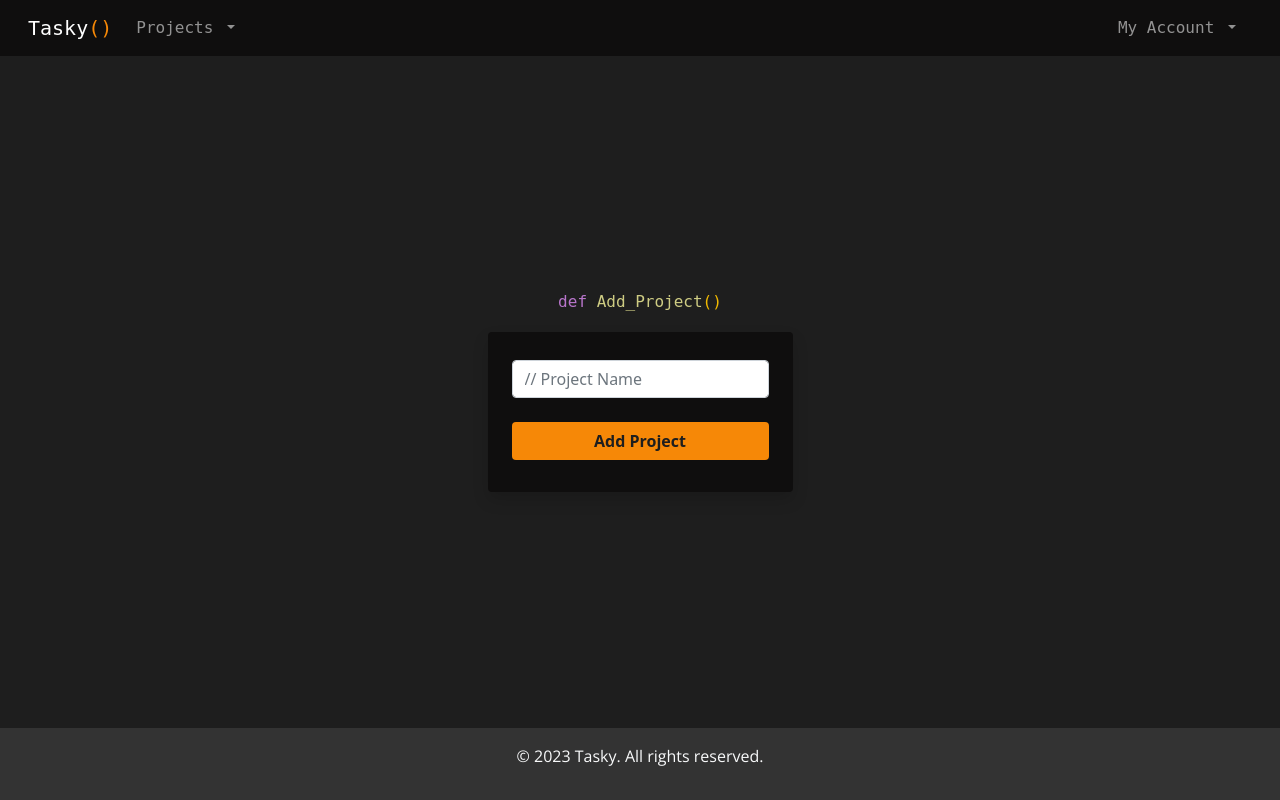
After one commit to mateoguevaraa/tasky-app, a Flask app: page /add-proyect in a window 1280 px wide. The commit adds this page. Run offline with Flask 3, Linux system fonts and the light colour scheme; the visitor is signed in with stand-in values (Sample User, id 1); some libraries are stand-ins or nearby versions.

Commit message:
listo el dashboard y el add project logic

```diff
--- a/app.py
+++ b/app.py
@@ -1,5 +1,3 @@
-# pylint: disable=E1101
-
 from config import GOOGLE_RECAPTCHA_API_KEY, GOOGLE_RECAPTCHA_SITE_KEY, Tasky_secret_key
 from datetime import datetime
 from email_validator import validate_email, EmailNotValidError
@@ -54,7 +52,7 @@ class Project(db.Model):
 
     id = db.Column(db.Integer, primary_key=True)
     user_id = db.Column(db.Integer, db.ForeignKey('users.id'), nullable=False)
-    name = db.Column(db.String(100), nullable=False)
+    name = db.Column(db.String(25), nullable=False)
     tasks = db.relationship('Task', backref='projects', lazy=True)
 
 class Task(db.Model):
@@ -117,6 +115,64 @@ def home():
         username=current_user.username
         return render_template("dashboard.html", projects=projects, username=username)
 
+
+@app.route("/edit-task", methods=["GET", "POST", "DELETE"])
+@login_required
+def edit():
+    if request.method == "POST":
+        pass
+    else:
+        return render_template("dashboard2.html", projects=projects, username=username)
+
+@app.route("/add-proyect", methods=["GET", "POST"])
+@login_required
+def add_project():
+    if request.method == "POST":
+        project_name = request.form.get('project')
+
+        if not project_name:
+            flash('Project cannot be empty.', 'input_error')
+            return redirect(url_for('register'))
+
+        if len(project_name) > 25:
+            flash('Project name must be less than 25 characters.', 'input_error')
+            return redirect(url_for('register'))
+
+        # Trim leading and trailing spaces
+        trimmed_name = project_name.strip()
+
+        # Check if the name is empty or contains more than one space between words
+        words = trimmed_name.split()
+
+        if len(words) > 1 and any(len(word) == 0 for word in words[1:]):
+            flash('Invalid project name.', 'input_error')
+            return redirect(url_for('add_project'))
+
+        project_name = trimmed_name
+        print(project_name)
+
+        username = session["username"]
+        user_id=User.query.filter_by(username=username).first().id
+        project = Project(user_id=user_id, name=project_name)
+
+        db.session.add(project)
+
+        try:
+            db.session.commit()
+        except IntegrityError as e:
+            db.session.rollback()
+            flash('An error has occured adding the project. Try Again.', 'input_error')
+            return redirect(url_for('add_project'))
+
+        return redirect(url_for('home'))
+
+    else:
+        return render_template("add-project.html")
+
+
+
+
+
 @app.route("/", methods=["GET", "POST"])
 def index():
     if "username" in session:
@@ -161,7 +217,10 @@ def login():
                 flash('User does not exist. Please <a href="/register" style="color:inherit;">register</a>.', 'error')
                 return redirect(url_for('login'))
     else:
-        return render_template("login.html")
+        if "username" in session:
+            return redirect(url_for('home'))
+        else:
+            return render_template("login.html")
 
 @app.route("/register", methods=["GET", "POST"])
 def register():
@@ -197,6 +256,10 @@ def register():
             return redirect(url_for('register'))
 
         # Handling invalid Password input
+
+        if ' ' in password:
+            flash('Invalid Password.', 'password_error')
+            return redirect(url_for('register'))
 
         if not password or len(password) < 5 or len(password) > 20:
             flash('Invalid Password.', 'password_error')
@@ -261,7 +324,10 @@ def register():
             flash('An unexpected error occured during registration. Try again', 'register_error')
             return redirect(url_for('register'))
     else:
-        return render_template("register.html", GOOGLE_RECAPTCHA_SITE_KEY=GOOGLE_RECAPTCHA_SITE_KEY)
+        if "username" in session:
+            return redirect(url_for('home'))
+        else:
+            return render_template("register.html", GOOGLE_RECAPTCHA_SITE_KEY=GOOGLE_RECAPTCHA_SITE_KEY)
 
 @app.route('/logout')
 def logout():
--- a/static/style.css
+++ b/static/style.css
@@ -14,6 +14,7 @@
         min-width: 400px;
     }
 }
+
 
 body {
     margin: 0;
@@ -90,7 +91,7 @@ main {
 
 
 .login-box, .register-box {
-    background-color: #2A2A2A;
+    background-color: #0c0b0bd6;
     width: 100%;
     max-width: calc(100vw - 2rem);
     box-sizing: border-box;
@@ -123,27 +124,6 @@ main {
     color: white !important; /* Change the text color on hover */
 }
 
-.checked  {
-    text-decoration: line-through;
-    opacity: .5;
-}
-
-/* This is for the button */
-.task button {
-    width: 2em;
-    height: 2em;
-    display: block;
-    background: transparent;
-    outline: none;
-    border: none;
-    border-radius: 50%;
-    color: red;
-}
-
-.btnDone {
-background: rgba(0, 255, 0, 0.47);
-color: #fff;
-}
 
 .edit_hover_class a{
     visibility:hidden;
@@ -153,8 +133,9 @@ visibility:visible;
 }
 
 .task-box {
-    background-color: #2A2A2A;
+    background-color: #000000;
     width: 100%;
     max-width: 100%;
     box-sizing: border-box;
+    padding: 0;
 }
--- /dev/null
+++ b/templates/add-project.html
@@ -0,0 +1,69 @@
+{% extends "layout.html" %}
+
+{% block title %}
+    Dashboard
+{% endblock %}
+
+{% block header %}
+    <ul class="navbar-nav me-auto mb-2 mb-lg-0">
+        <li class="nav-item dropdown">
+            <a class="nav-link dropdown-toggle" href="#" id="navbarDropdownMenuLink" role="button"
+                data-toggle="dropdown" aria-haspopup="true" aria-expanded="false">
+                Projects
+            </a>
+            <div class="dropdown-menu" aria-labelledby="navbarDropdownMenuLink" style="background-color: #2a2a2a74;">
+                <!-- List of projects -->
+                {% for project in projects %}
+                    <a class="dropdown-item" href="#" style="color: #dddddd; font-family: 'Open Sans', sans-serif; font-size: 0.9rem;">{{project.name}}</a>
+                {% endfor %}
+                <!-- ... -->
+                <div class="dropdown-divider" style="background-color: #3c37378f;"></div>
+                <a class="dropdown-item code" href="#" style="color: #dddddd; font-family: 'Open Sans', sans-serif; font-size: 0.9rem;">Add Project</a>
+            </div>
+        </li>
+    </ul>
+    <ul class="navbar-nav ms-auto mb-2 mb-lg-0 pr-2">
+        <li class="nav-item dropdown">
+            <a class="nav-link dropdown-toggle" href="#" id="navbarDropdownMenuLink" role="button"
+                data-toggle="dropdown" aria-haspopup="true" aria-expanded="false">
+                My Account
+            </a>
+            <div class="dropdown-menu account" aria-labelledby="navbarDropdownMenuLink" style="background-color: #2a2a2a74;">
+                <!-- List of projects -->
+                <a class="dropdown-item" href="#" style="color: #dddddd; font-family: 'Open Sans', sans-serif; font-size: 0.9rem;">Settings</a>
+                <a class="dropdown-item" href="{{ url_for('logout') }}" style="color: #dddddd; font-family: 'Open Sans', sans-serif; font-size: 0.9rem;">Log Out</a>
+                <!-- ... -->
+            </div>
+        </li>
+    </ul>
+{% endblock %}
+
+
+{% block main %}
+<h1 class="text-center my-3 pb-1 code" style="font-size: 1rem; font-weight: 100; margin-bottom: 10px;"><span style="color: rgba(231, 144, 255, 0.774)">def </span><span style="color: rgba(255, 253, 159, 0.783)">Add_Project</span><span style="color: rgb(241, 185, 0)">()</span></h1>
+{% with messages = get_flashed_messages(with_categories=true) %}
+{% if messages %}
+    {% for category, message in messages %}
+        <div class="alert alert-dismissible alert-danger">
+            <button type="button" class="close" data-dismiss="alert">&times;</button>
+            {{ message | safe }} <!-- Apply the 'safe' filter to render HTML -->
+        </div>
+    {% endfor %}
+{% endif %}
+{% endwith %}
+
+<div class="container-fluid">
+    <div class="row align-items-center justify-content-center">
+        <div class="col rounded p-4 shadow login-box pb-2">
+            <form class="add-project-form" method="post" action="{{ url_for('add_project') }}">
+                <div class="form-group mb-4">
+                <input type="username" class="form-control mt-1" id="project" name="project" aria-describedby="project" placeholder="// Project Name">
+                </div>
+                <div class="login-button mb-4 d-grid gap-4">
+                    <button type="submit" class="btn" name="add-project-button" style="background-color:#F68807; color: #1e1e1e; font-weight: 700;">Add Project</button>
+                </div>
+            </form>
+        </div>
+    </div>
+</div>
+{% endblock %}
--- a/templates/layout.html
+++ b/templates/layout.html
@@ -92,7 +92,7 @@
         }
         </style>
         <header>
-            <nav class="navbar navbar-expand-lg navbar-dark" style="background-color: #333333;">
+            <nav class="navbar navbar-expand-lg navbar-dark" style="background-color: #0c0b0bd6;">
                 <div class="container-fluid">
                     <button class="navbar-toggler" type="button" data-bs-toggle="collapse" data-bs-target="#navbarTogglerDemo03" aria-controls="navbarTogglerDemo03" aria-expanded="false" aria-label="Toggle navigation">
                         <span class="navbar-toggler-icon"></span>
--- a/templates/login.html
+++ b/templates/login.html
@@ -38,11 +38,11 @@
                     <input type="password" class="form-control mt-1" id="password" name="password" placeholder="// Password">
                     </div>
                     <div class="form-group form-check mb-4">
-                    <input type="checkbox" class="form-check-input" id="log-out-button">
+                    <input type="checkbox" class="form-check-input" id="log-out-button" style="cursor: pointer; border: 1.8px solid #f68607bc; background-color: transparent; box-shadow: none !important;">
                     <label class="form-check-label" for="reminder">Log me out after</label>
                     </div>
                     <div class="login-button mb-4 d-grid gap-4">
-                        <button type="submit" class="btn" name="log-out-button" style="background-color:#F68807; color: #1e1e1e;">Login</button>
+                        <button type="submit" class="btn" name="log-out-button" style="background-color:#F68807; color: #1e1e1e; font-weight: 700;">Login</button>
                         <small id="forgot-pw" class="form-text text-muted"><a href="#" style="color: #dddddd">Forgot password?</a></small>
                     </div>
                 </form>
--- a/templates/register.html
+++ b/templates/register.html
@@ -46,7 +46,7 @@
                     <div class="register-button mb-4 d-grid gap-4">
                         <button type="submit" class="btn g-recaptcha" data-callback='onSubmit'
                         data-action='submit'data-sitekey="{{GOOGLE_RECAPTCHA_SITE_KEY}}"
-                        style="background-color:#F68807; color: #1e1e1e;">Register</button>
+                        style="background-color:#F68807; color: #1e1e1e; font-weight: 700;">Register</button>
                     </div>
                     <small id="forgot-pw" class="form-text" style="color: #F68807">* Password length must be between 5 and 20 characters</small>
                 </form>
```
Also changed, not shown: templates/dashboard.html (+50 -31 lines).
